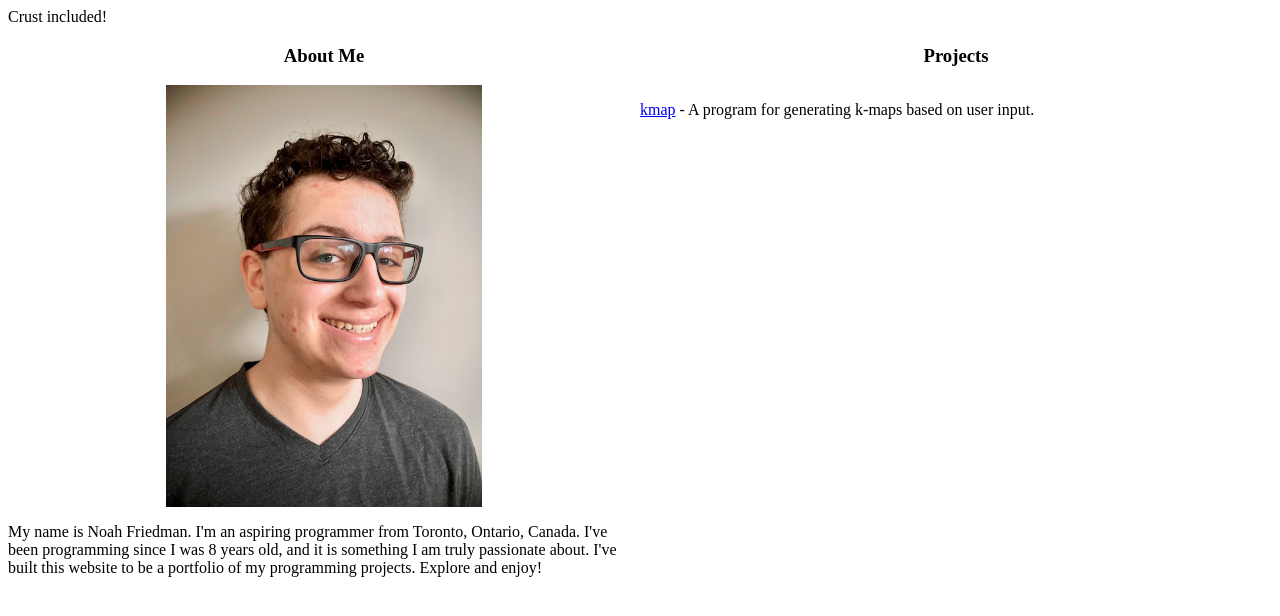
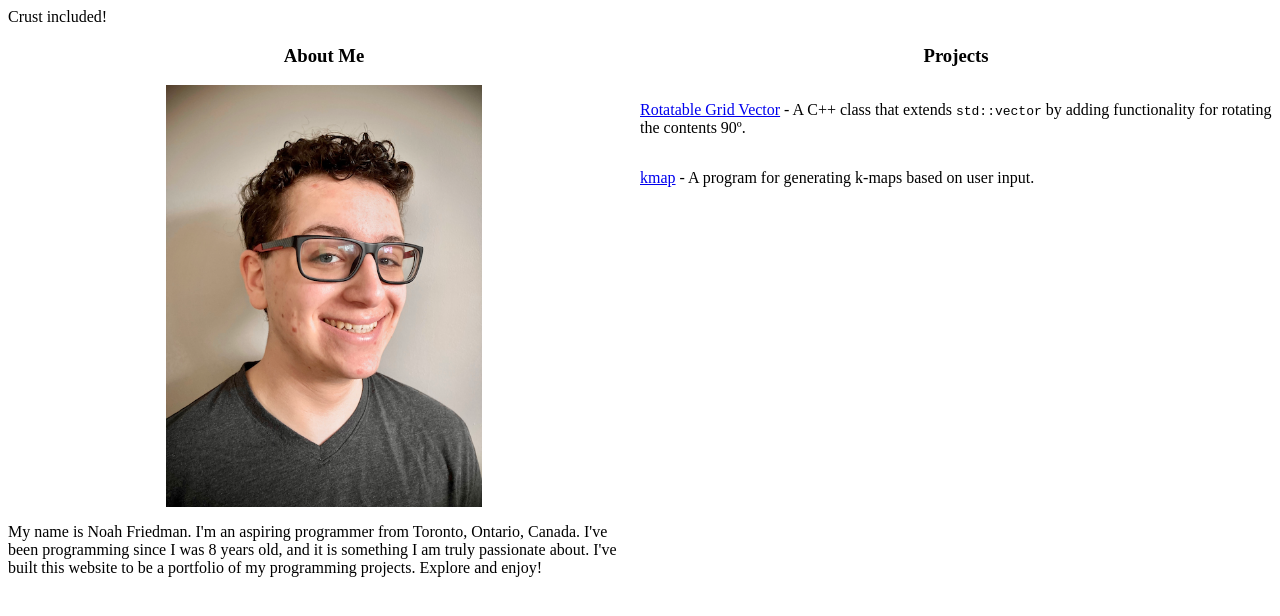
Before and after one commit to speelynet-archive/home, a plain HTML site: page src/index.html in a window 1280 px wide. Drawn offline with Linux system fonts and the light colour scheme.

Commit message:
Add Rotatable Grid Vector to projects list

```diff
--- a/src/index.html
+++ b/src/index.html
@@ -19,6 +19,7 @@
 				</div>
 				<div style="display: flex; flex-flow: column; flex: 1 0 300px;">
 					<h3 style="align-self: center">Projects</h3>
+					<p><a href="https://github.com/noah-friedman/RotatableGridVector">Rotatable Grid Vector</a> - A C++ class that extends <code>std::vector</code> by adding functionality for rotating the contents 90º.</p>
 					<p><a href="https://github.com/noah-friedman/kmap">kmap</a> - A program for generating k-maps based on user input.</p>
 				</div>
 			</div>
```
